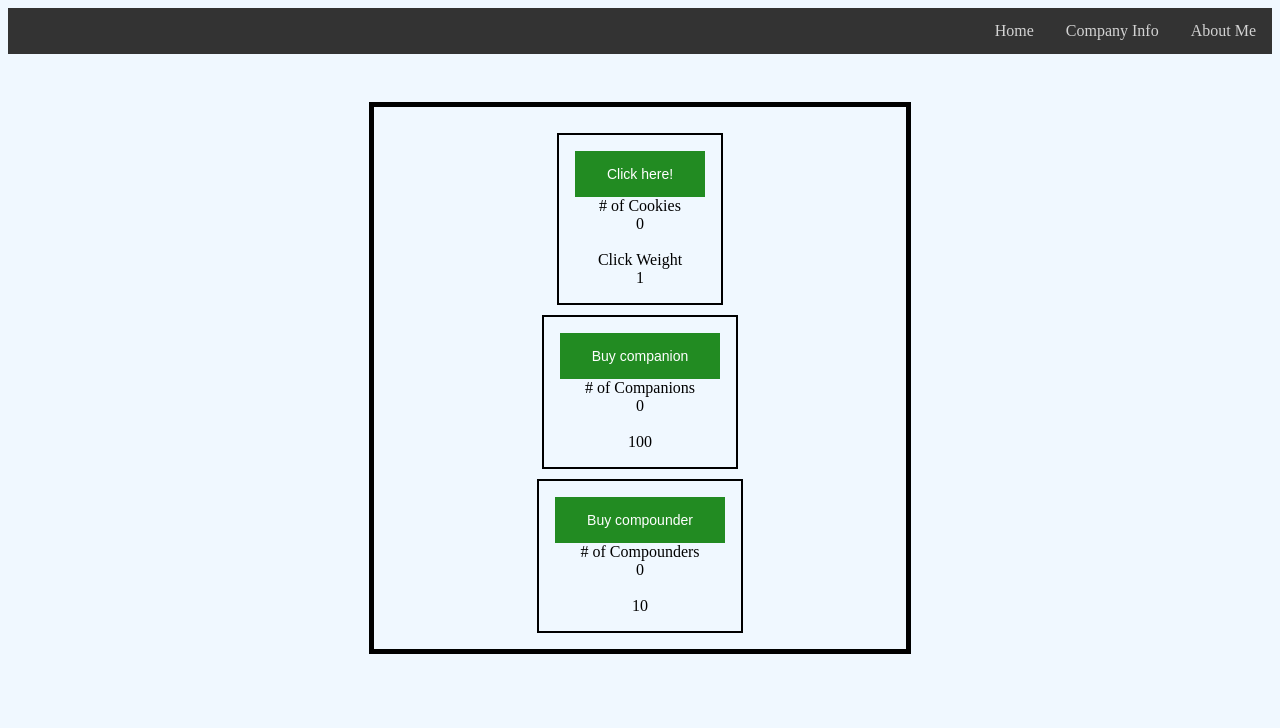
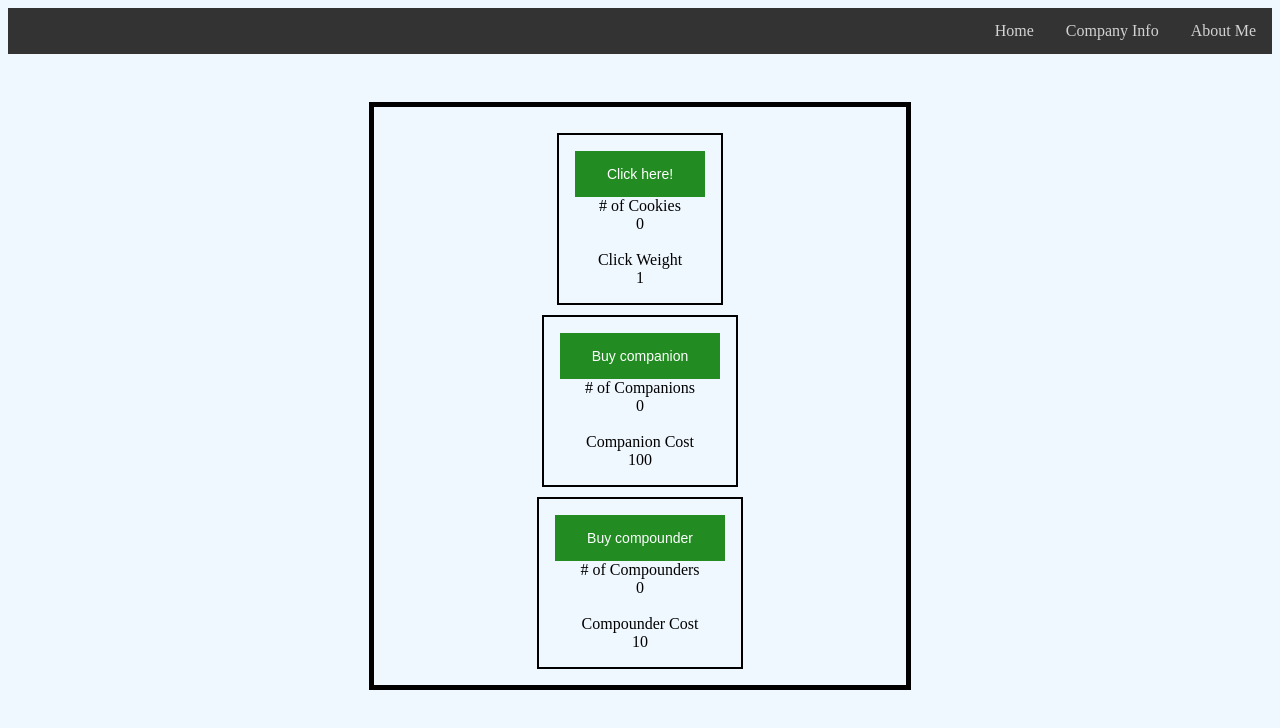
Before and after one commit to 2020-Spring-Cohort/click-counter-drasmussen49, a plain HTML site: page index.html in a window 1280 px wide. Drawn offline with Linux system fonts and the light colour scheme.

Commit message:
Added div elements for clarity about costs

```diff
--- a/index.html
+++ b/index.html
@@ -35,6 +35,7 @@
             <div># of Companions</div>
             <div id="companion-count"></div>
             <br>
+            <div>Companion Cost</div>
             <div id="companion-cost"></div>
 
         </section>
@@ -43,6 +44,7 @@
             <div># of Compounders</div>
             <div id="compounder-count"></div>
             <br>
+            <div>Compounder Cost</div>
             <div id="compounder-cost"></div>
 
         </section>
```
